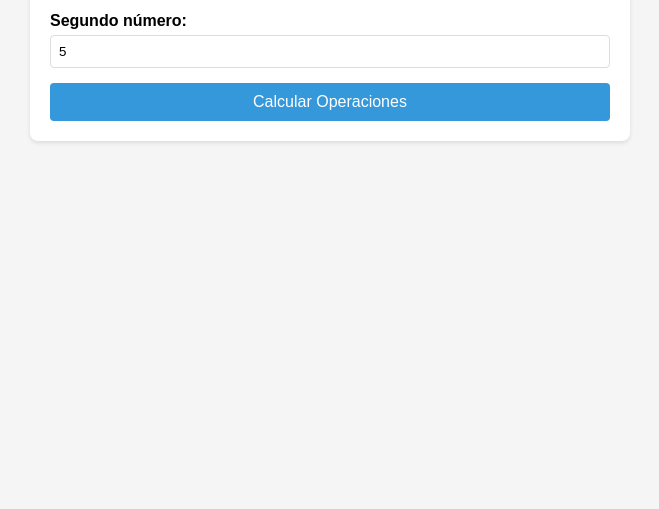
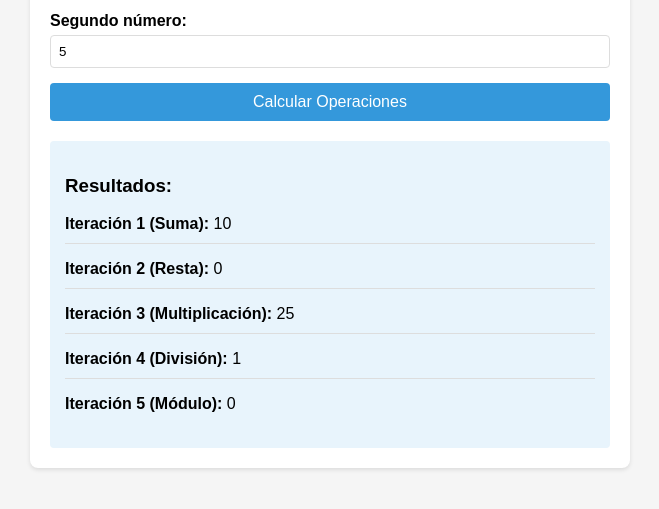
Before and after one commit to marco-zambrano/Tarea-4--Web, a plain HTML site: page index.html in a window 1280 px wide. Both pictures are taken after typing "5", "5" into the empty fields and a click on the button "Calcular Operaciones". Shown: the part 209-718 px from the top of the page, without its empty margins (310-969 px from the left). Drawn offline with Linux system fonts and the light colour scheme.

Commit message:
feature(js) loops logic

```diff
--- a/index.html
+++ b/index.html
@@ -20,7 +20,7 @@
             <input type="number" id="numero2" placeholder="Ingrese el segundo número">
         </div>
 
-        <button>Calcular Operaciones</button>
+        <button id="btn">Calcular Operaciones</button>
 
         <div id="resultado" class="result">
             <h3>Resultados:</h3>
--- a/script.js
+++ b/script.js
@@ -0,0 +1,69 @@
+function realizarOperaciones() {
+    // number inputs
+    const num1 = parseFloat(document.getElementById('numero1').value);
+    const num2 = parseFloat(document.getElementById('numero2').value);
+
+    // validate data
+    if (isNaN(num1) || isNaN(num2)) {
+        alert('Por favor ingrese dos números válidos');
+        return;
+    }
+
+    // results container
+    const resultadoDiv = document.getElementById('resultado');
+    const iteracionesDiv = document.getElementById('iteraciones');
+
+    // clean last input results
+    iteracionesDiv.innerHTML = '';
+
+    // the operations
+    for (let i = 1; i <= 5; i++) {
+        let operacion = '';
+        let resultado = 0;
+
+        switch(i) {
+            case 1:
+                operacion = 'Suma';
+                resultado = num1 + num2;
+                break;
+            case 2:
+                operacion = 'Resta';
+                resultado = num1 - num2;
+                break;
+            case 3:
+                operacion = 'Multiplicación';
+                resultado = num1 * num2;
+                break;
+            case 4:
+                operacion = 'División';
+                if (num2 === 0) {
+                    resultado = 'No se puede dividir por cero';
+                } else {
+                    resultado = num1 / num2;
+                }
+                break;
+            case 5:
+                operacion = 'Módulo';
+                if (num2 === 0) {
+                    resultado = 'No se puede calcular módulo con cero';
+                } else {
+                    resultado = num1 % num2;
+                }
+                break;
+        }
+
+        // Create the iterations element
+        const iteracionDiv = document.createElement('p');
+        iteracionDiv.className = 'iteration';
+        iteracionDiv.innerHTML = `<strong>Iteración ${i} (${operacion}):</strong> ${resultado}`;
+
+        // add that node to the container
+        iteracionesDiv.appendChild(iteracionDiv);
+    }
+
+    // show the results container when the loops are finished
+    resultadoDiv.style.display = 'block';
+}
+
+// when the button is clicks, executes the realizarOperaciones function
+document.getElementById('btn').addEventListener('click', realizarOperaciones);
```
